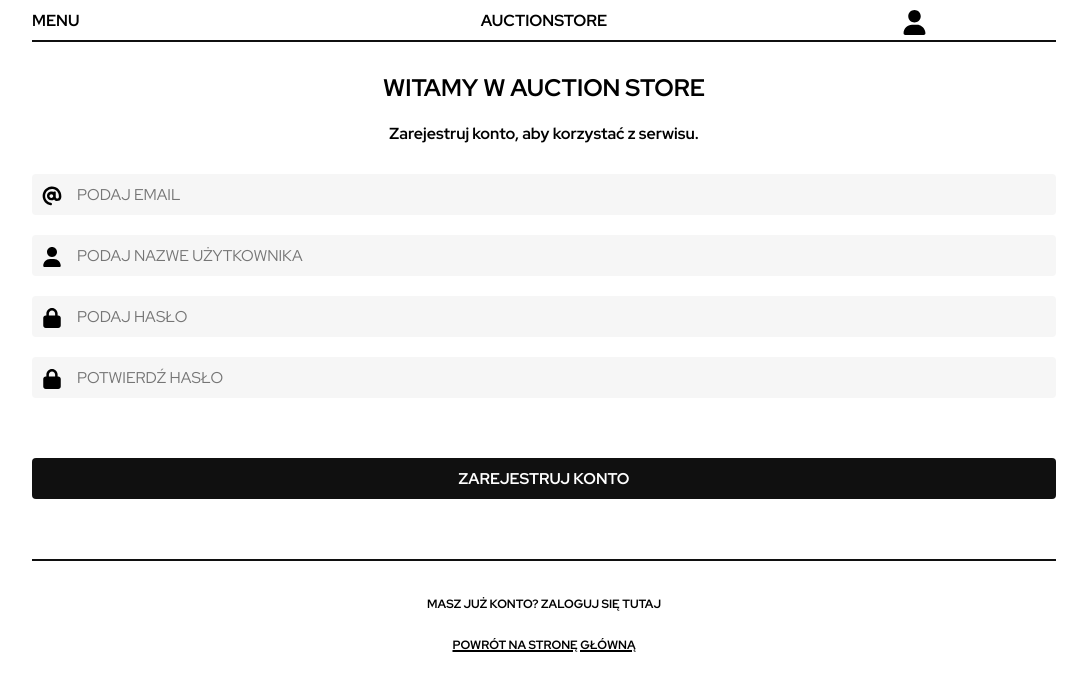
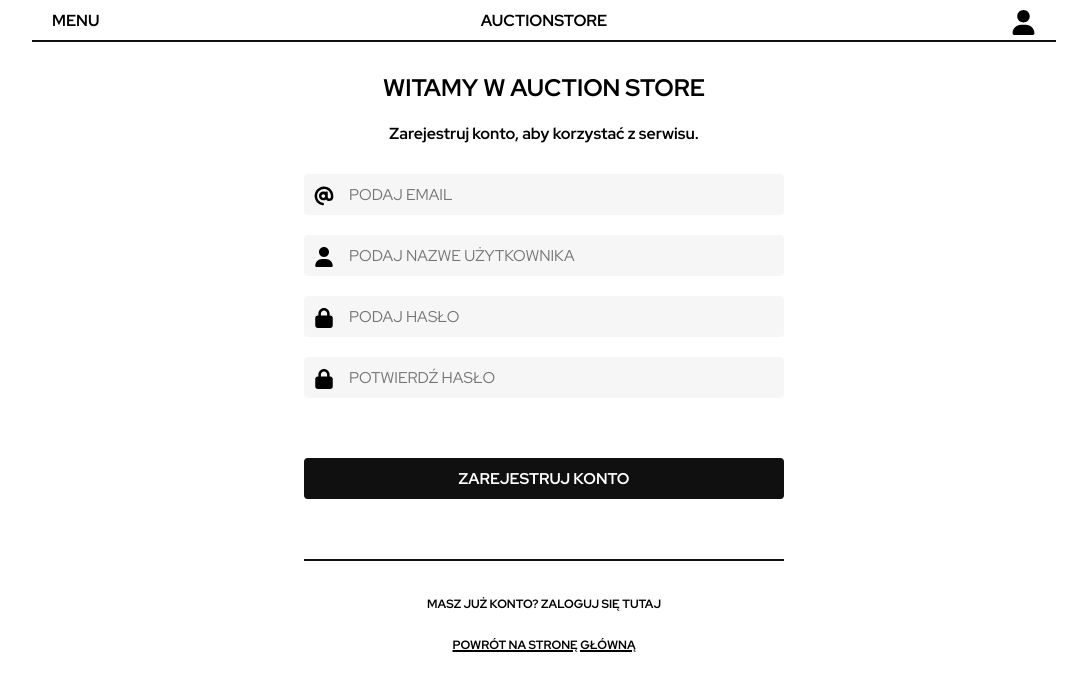
Before and after one commit to staaaa/wear_is_art, a Vue app in the folder olx/: page / in a window 1280 px wide. Shown: the top 690 px of the page, without its empty margins (96-1183 px from the left). Built offline with nearby package versions, Linux system fonts and the light colour scheme.

Commit message:
responsive login/register form

```diff
--- a/olx/src/App.vue
+++ b/olx/src/App.vue
@@ -1,14 +1,18 @@
 <template>
   <div class="wrapper">
-    <Home/>
+    <RegisterVue/>
   </div>
 </template>
 <script>
 import Home from './views/Home.vue'
+import LoginVue from './views/Login.vue'
+import RegisterVue from './views/Register.vue'
 
 export default{
   components:{
     Home,
+    LoginVue,
+    RegisterVue,
   }
 }
 </script>
--- a/olx/src/components/Button.vue
+++ b/olx/src/components/Button.vue
@@ -21,6 +21,7 @@ font-size:0.975rem;
     font-family:'Red Hat Display';
     font-weight: 700;
     width:100%;
+    cursor: pointer;
 }
 .wrapper{
     width:80%;
--- a/olx/src/components/Navbar.vue
+++ b/olx/src/components/Navbar.vue
@@ -37,6 +37,11 @@ export default {
 .left, .right{
     width:15%;
     height:auto;
+    margin-left:20px;
+    margin-right:20px;
+}
+.right{
+    text-align: right;
 }
 .center{
     width:70%;
--- a/olx/src/views/Login.vue
+++ b/olx/src/views/Login.vue
@@ -2,6 +2,7 @@
     <div class="wrapper">
         <h2>WITAMY W AUCTION STORE</h2>
         <p>Zaloguj się, aby kontyunować.</p>
+        <div class="form-wrapper">
             <form action="" @submit.prevent="">
                 <VInput class="input" type="text" placeholder="LOGIN" href="../../static/assets/icons/user-solid.svg"/>
                 <VInput class="input" type="password" placeholder="HASŁO" href="../../static/assets/icons/lock-solid.svg"/>
@@ -11,6 +12,7 @@
             <VLine class="input line"/>
             <p class="subtext">NIE MASZ JESZCZE KONTA? ZAREJESTRUJ SIĘ TUTAJ</p>
             <p class="subtext">POWRÓT NA STRONĘ GŁÓWNĄ</p>
+        </div>
     </div>
 </template>
 <script>
@@ -26,6 +28,13 @@ export default {
 }
 </script>
 <style scoped>
+@media screen and (min-width: 600px){
+.form-wrapper{
+    width:600px;
+    margin:auto;
+}
+}
+
 h2{
     margin-top:20px;
 }
--- a/olx/src/views/Register.vue
+++ b/olx/src/views/Register.vue
@@ -1,7 +1,9 @@
 <template>
     <div class="wrapper">
+        <NavbarVue/>
         <h2>WITAMY W AUCTION STORE</h2>
         <p>Zarejestruj konto, aby korzystać z serwisu.</p>
+        <div class="form-wrapper">
             <form action="" @submit.prevent="">
                 <VInput class="input" type="text" placeholder="PODAJ EMAIL" href="../../static/assets/icons/at-solid.svg"/>
                 <VInput class="input" type="text" placeholder="PODAJ NAZWE UŻYTKOWNIKA" href="../../static/assets/icons/user-solid.svg"/>
@@ -13,20 +15,30 @@
             <p class="subtext">MASZ JUŻ KONTO? ZALOGUJ SIĘ TUTAJ</p>
             <p class="subtext">POWRÓT NA STRONĘ GŁÓWNĄ</p>
         </div>
+    </div>
 </template>
 <script>
 import VInput from '../components/Input.vue'
 import VButton from '../components/Button.vue'
 import VLine from '../components/Line.vue'
+import NavbarVue from '../components/Navbar.vue'
+
 export default {
     components:{
         VInput,
         VButton,
         VLine,
+        NavbarVue,
     }
 }
 </script>
 <style scoped>
+@media screen and (min-width: 600px){
+.form-wrapper{
+    width:600px;
+    margin:auto;
+}
+}
 h2{
     margin-top:20px;
 }
```
Also changed, not shown: 1 other file (tests, documents, lock files or other folders). Lines whose indentation alone changed are shown as unchanged.
